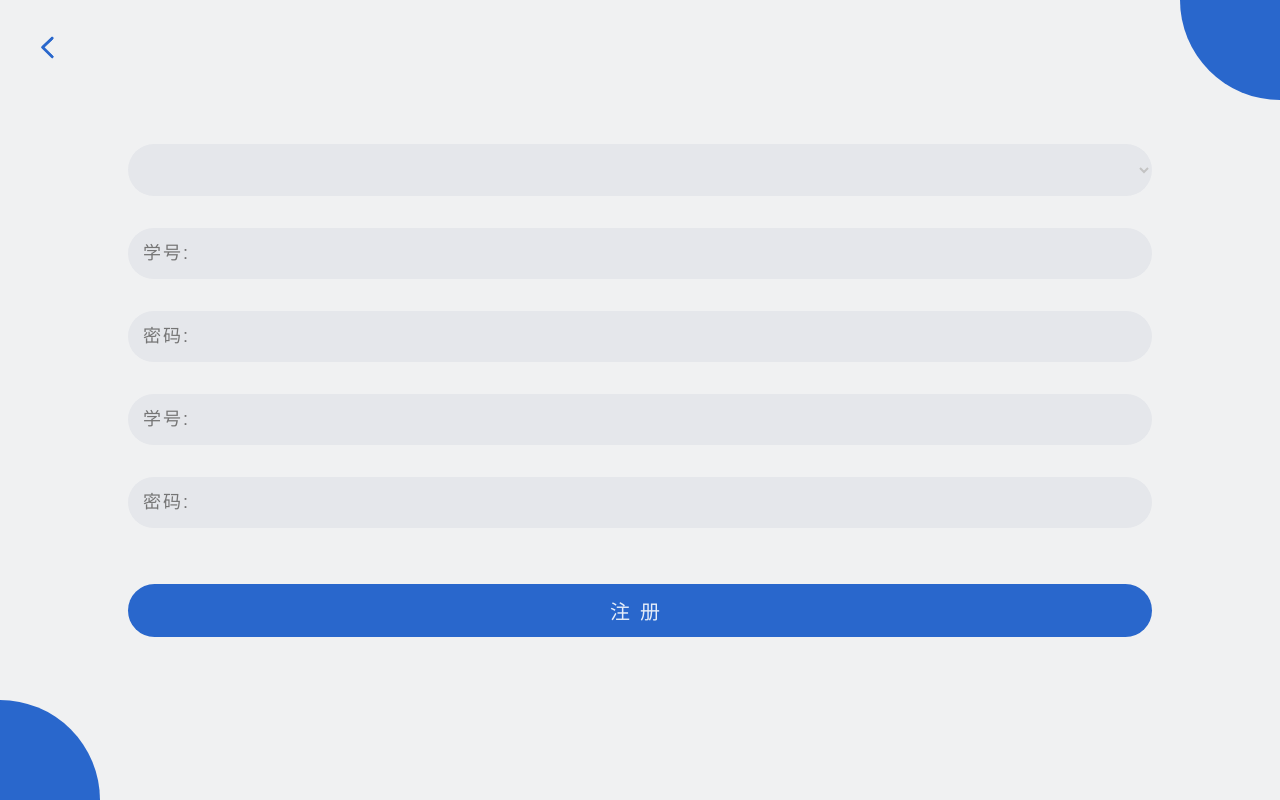
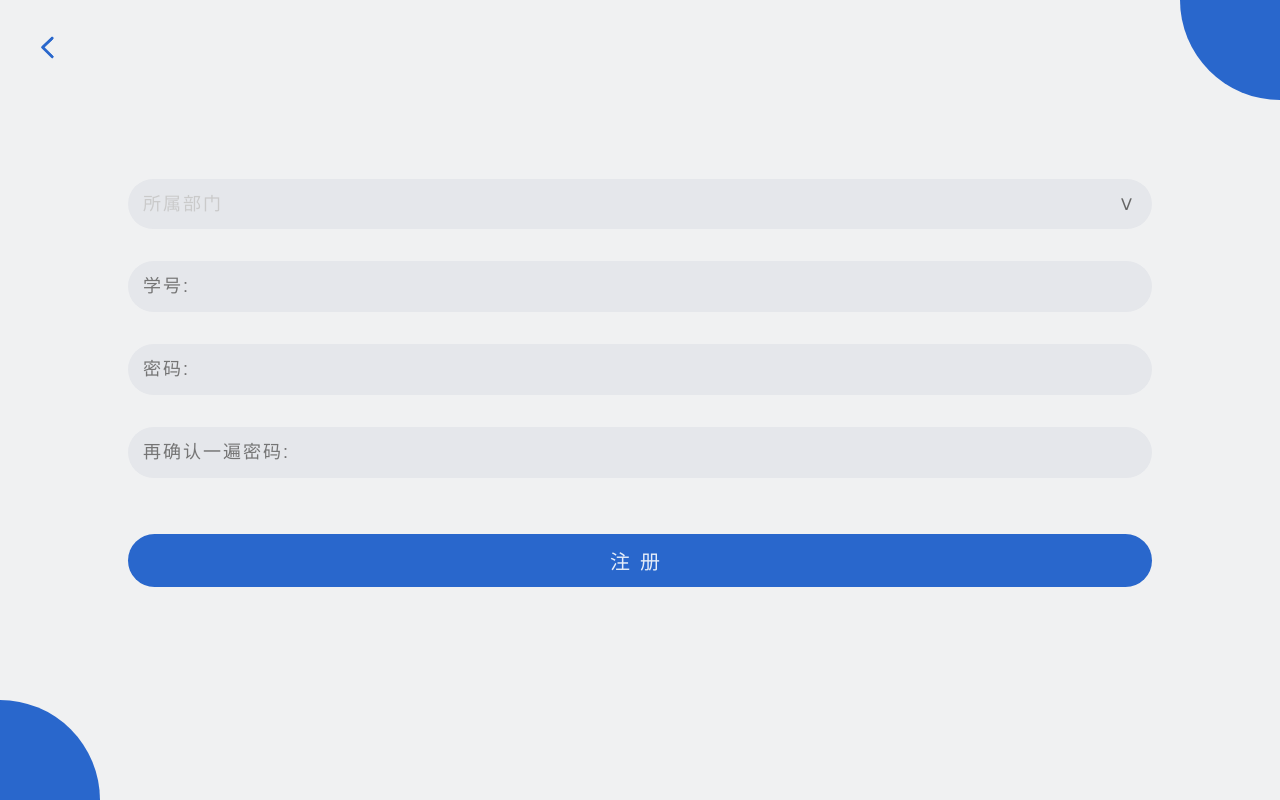
Before and after one commit to gcuteamwork/sign-sys_front, a Vue app in the folder signingSystem/: page /#/register in a window 1280 px wide. Built offline with nearby package versions, Linux system fonts and the light colour scheme.

Commit message:
Refactor SignInItems.vue and register.vue components

```diff
--- a/signingSystem/src/components/SignInItems.vue
+++ b/signingSystem/src/components/SignInItems.vue
@@ -1,67 +1,45 @@
 <script setup lang="ts">
-import { ref } from "vue";
-//左侧签到类型
-const signInText = ref("");
-const backendResponse = "位置"; //后端返回类型
+import { ref, onMounted, defineEmits } from "vue";
 
-if (backendResponse === "位置") {
-  signInText.value = "位置";
-} else if (backendResponse === "扫码") {
-  signInText.value = "扫码";
+interface Activity {
+  signInType: string;
+  class: string;
+  status: string;
+  date: string;
 }
 
-//课程
-const classChoose = ref("");
-const backendResponse2 = "形势与政策"; //后端返回课程
+// 初始化数据
+const activities = ref<Activity[]>([]);
 
-if (backendResponse2 === "形势与政策") {
-  classChoose.value = "形势与政策";
-} else {
-  classChoose.value = backendResponse2;
+async function fetchData() {
+  const response = await fetch("src/api/SignInItems.json");
+  const data: Activity[] = await response.json();
+
+  activities.value = data;
 }
 
-//状态
-const status = ref("");
-const backendResponse3 = "正在进行"; //后端返回状态
+onMounted(fetchData);
 
-if (backendResponse3 === "正在进行") {
-  status.value = "正在进行";
-} else if (backendResponse3 === "已完成") {
-  status.value = "已完成";
-}
-
-//日期
-const date = ref("");
-const backendResponse4 = "10-10 10:10"; //后端返回日期
-
-if (backendResponse4 === "10-10 10:10") {
-  date.value = "10-10 10:10";
-} else {
-  date.value = backendResponse4;
-}
+const emits = defineEmits(['click']);
 </script>
 
 <template>
-  <div class="block flex h-12dvh w-95% b-rd-3 m-a m-t-4 bg-white">
-    <div
-      class="ways h-85% m-3 b-rd-4 text-center font-size-6 text-white flex flex-justify-center flex-col"
-    >
-      {{ signInText }}<br />签到
+  <div v-for="(activity, index) in activities" :key="index" class="block flex h-12dvh w-95% b-rd-3 m-a m-t-4 bg-white"
+    @click="$emit('click', activity)">
+    <div class="ways h-80% m-3 b-rd-4 text-center font-size-6 text-white flex flex-justify-center flex-col">
+      {{ activity.signInType }}<br />签到
     </div>
     <div class="flex flex-col flex-justify-center">
-      <div class="class text-size-5 fw-bold m-1">{{ classChoose }}</div>
-      <div
-        class="status text-size-4 fw-bold m-1"
-        :class="{
-          'text-green-500': status === '正在进行',
-          'text-red-500': status === '已完成',
-        }"
-      >
-        {{ status }}
+      <div class="class text-size-5 fw-bold m-1">{{ activity.class }}</div>
+      <div class="status text-size-4 fw-bold m-1" :class="{
+    'text-green-500': activity.status === '正在进行',
+    'text-red-500': activity.status === '已完成',
+  }">
+        {{ activity.status }}
       </div>
     </div>
     <div class="date text-size-4 m-t-6 m-l-a m-r-3">
-      {{ date }}
+      {{ activity.date }}
     </div>
   </div>
 </template>
@@ -70,10 +48,12 @@ if (backendResponse4 === "10-10 10:10") {
 .block {
   box-shadow: 0 0 10px rgba(0, 0, 0, 0.2);
 }
+
 .ways {
   background-color: #2967cc;
   aspect-ratio: 1 / 1;
 }
+
 .date {
   color: rgb(105, 105, 105);
 }
--- a/signingSystem/src/views/register.vue
+++ b/signingSystem/src/views/register.vue
@@ -9,64 +9,54 @@ const form = reactive({
 });
 </script>
 <template>
-  <div
-    class="flex flex-col items-center justify-center w-full"
-    style="height: 100vh"
-  >
-    <div
-      class="rounded-bl-full w-100px h-100px bg-#2967cc fixed top-0 right-0"
-    ></div>
-    <img
-      src="../img/arr.png"
-      alt=""
-      class="w-25px h-25px fixed top-35px left-35px"
-    />
+  <div class="flex flex-col items-center justify-center w-full" style="height: 100vh">
+    <div class="rounded-bl-full w-100px h-100px bg-#2967cc fixed top-0 right-0"></div>
+    <img src="../img/arr.png" alt="" class="w-25px h-25px fixed top-35px left-35px" />
     <div :model="form" class="flex flex-col w-80% mx-auto mb-50px z-1">
-      <select
-        v-model="form.apartment"
-        placeholder="所属部门"
-        class="rounded-30px bg-gray-200 p-15px border-0 focus:outline-none mt-4 mb-4 color-#c3c3c3 tracking-2px text-18px pr-20px mt-30px"
-      >
-        <option label="网站运维部" value="网站运维部" />
-        <option label="网络运维部" value="网络运维部" />
-        <option label="信息化运维部" value="信息化运维部" />
-        <option label="行政秘书部" value="行政秘书部" />
-      </select>
-      <input
-        v-model="form.id"
-        placeholder="学号:"
-        class="rounded-30px bg-gray-200 p-15px border-0 focus:outline-none mt-4 mb-4 color-#cacaca tracking-2px text-18px"
-      />
-      <input
-        v-model="form.password"
-        placeholder="密码:"
-        class="rounded-30px bg-gray-200 p-15px border-0 focus:outline-none mt-4 mb-4 color-#cacaca tracking-2px text-18px"
-      />
-      <input
-        v-model="form.id"
-        placeholder="学号:"
-        class="rounded-30px bg-gray-200 p-15px border-0 focus:outline-none mt-4 mb-4 color-#cacaca tracking-2px text-18px"
-      />
-      <input
-        v-model="form.password"
-        placeholder="密码:"
-        class="rounded-30px bg-gray-200 p-15px border-0 focus:outline-none mt-4 mb-4 color-#cacaca tracking-2px text-18px"
-      />
-      <button
-        class="w-100% rounded-30px p-3 border-0 bg-#2967cc color-#e5edf9 tracking-10px text-20px mt-40px"
-      >
+      <div class="select-wrapper rounded-30px p-15px bg-gray-200  mt-4 mb-4 ">
+        <select v-model="form.apartment"
+          class="custom-select  border-0 focus:outline-none color-#cacaca tracking-2px text-18px">
+          <option disabled value="">所属部门</option>
+          <option label="网站运维部" value="网站运维部" />
+          <option label="网络运维部" value="网络运维部" />
+          <option label="信息化运维部" value="信息化运维部" />
+          <option label="行政秘书部" value="行政秘书部" />
+        </select>
+      </div>
+      <input v-model="form.id" placeholder="学号:"
+        class="rounded-30px bg-gray-200 p-15px border-0 focus:outline-none mt-4 mb-4 color-#cacaca tracking-2px text-18px" />
+      <input v-model="form.password" placeholder="密码:"
+        class="rounded-30px bg-gray-200 p-15px border-0 focus:outline-none mt-4 mb-4 color-#cacaca tracking-2px text-18px" />
+      <input v-model="form.password" placeholder="再确认一遍密码:"
+        class="rounded-30px bg-gray-200 p-15px border-0 focus:outline-none mt-4 mb-4 color-#cacaca tracking-2px text-18px" />
+      <button class="w-100% rounded-30px p-3 border-0 bg-#2967cc color-#e5edf9 tracking-10px text-20px mt-40px">
         注册
       </button>
     </div>
-    <div
-      class="rounded-tr-full w-100px h-100px bg-#2967cc fixed bottom-0 left-0"
-    ></div>
+    <div class="rounded-tr-full w-100px h-100px bg-#2967cc fixed bottom-0 left-0"></div>
   </div>
 </template>
 <style scoped>
-select::-ms-expand,
-select::-webkit-select-arrow {
-  color: #333; /* 下拉箭头颜色 */
-  margin-right: 30px; /* 调整箭头与选项之间的距离 */
+.select-wrapper {
+  position: relative;
+  display: inline-block;
+}
+
+.select-wrapper::after {
+  content: "Ⅴ";
+  color: #666;
+  position: absolute;
+  right: 20px;
+  top: 50%;
+  transform: translateY(-50%);
+  pointer-events: none;
+}
+
+.custom-select {
+  appearance: none;
+  -webkit-appearance: none;
+  -moz-appearance: none;
+  background: transparent;
+  width: 100%;
 }
 </style>
```
Also changed, not shown: signingSystem/src/api/SignInItems.json (added, +14 -0 lines).
